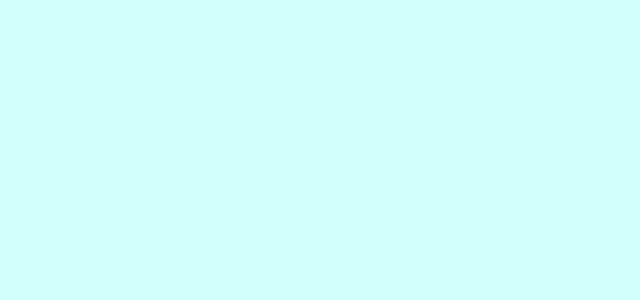
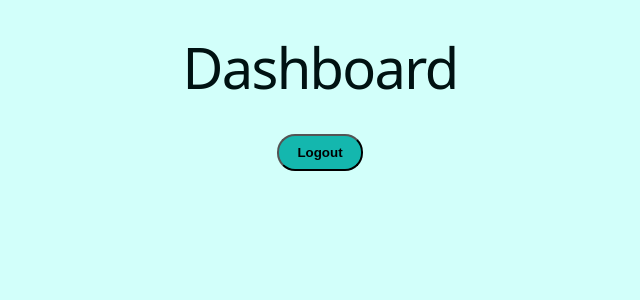
Before and after one commit to libertywolfgirl/pantry-manager, a React (Vite) app in the folder frontend/: page / in a window 1280 px wide. Before the commit this address had no page. Shown: the top 300 px of the page, without its empty margins (320-960 px from the left). Built offline with nearby package versions, Linux system fonts and the light colour scheme; sample sign-in values are in the browser's storage.

Commit message:
setting up home page and logout button

```diff
--- a/frontend/src/App.tsx
+++ b/frontend/src/App.tsx
@@ -3,6 +3,8 @@ import RegisterPage from "./pages/RegisterPage";
 import LoginPage from "./pages/LoginPage";
 import { AuthProvider } from "./features/auth/hooks/useAuth";
 import "./App.css";
+import ProtectedRoute from "./routes/ProtectedRoute";
+import DashboardPage from "./pages/DashboardPage";
 
 function App() {
   return (
@@ -11,6 +13,14 @@ function App() {
         <Routes>
           <Route path="/register" element={<RegisterPage />} />
           <Route path="/login" element={<LoginPage />} />
+          <Route
+            path="/"
+            element={
+              <ProtectedRoute>
+                <DashboardPage />
+              </ProtectedRoute>
+            }
+          />
         </Routes>
       </BrowserRouter>
     </AuthProvider>
--- /dev/null
+++ b/frontend/src/pages/DashboardPage.tsx
@@ -0,0 +1,14 @@
+import { useAuth } from "../features/auth/hooks/useAuth";
+
+const DashboardPage = () => {
+    const { logout } = useAuth();
+
+  return (
+    <div>
+      <h1>Dashboard</h1>
+      <button onClick={logout}>Logout</button>
+    </div>
+  );
+};
+
+export default DashboardPage;
```
Also changed, not shown: 2 other files (tests, documents, lock files or other folders).
